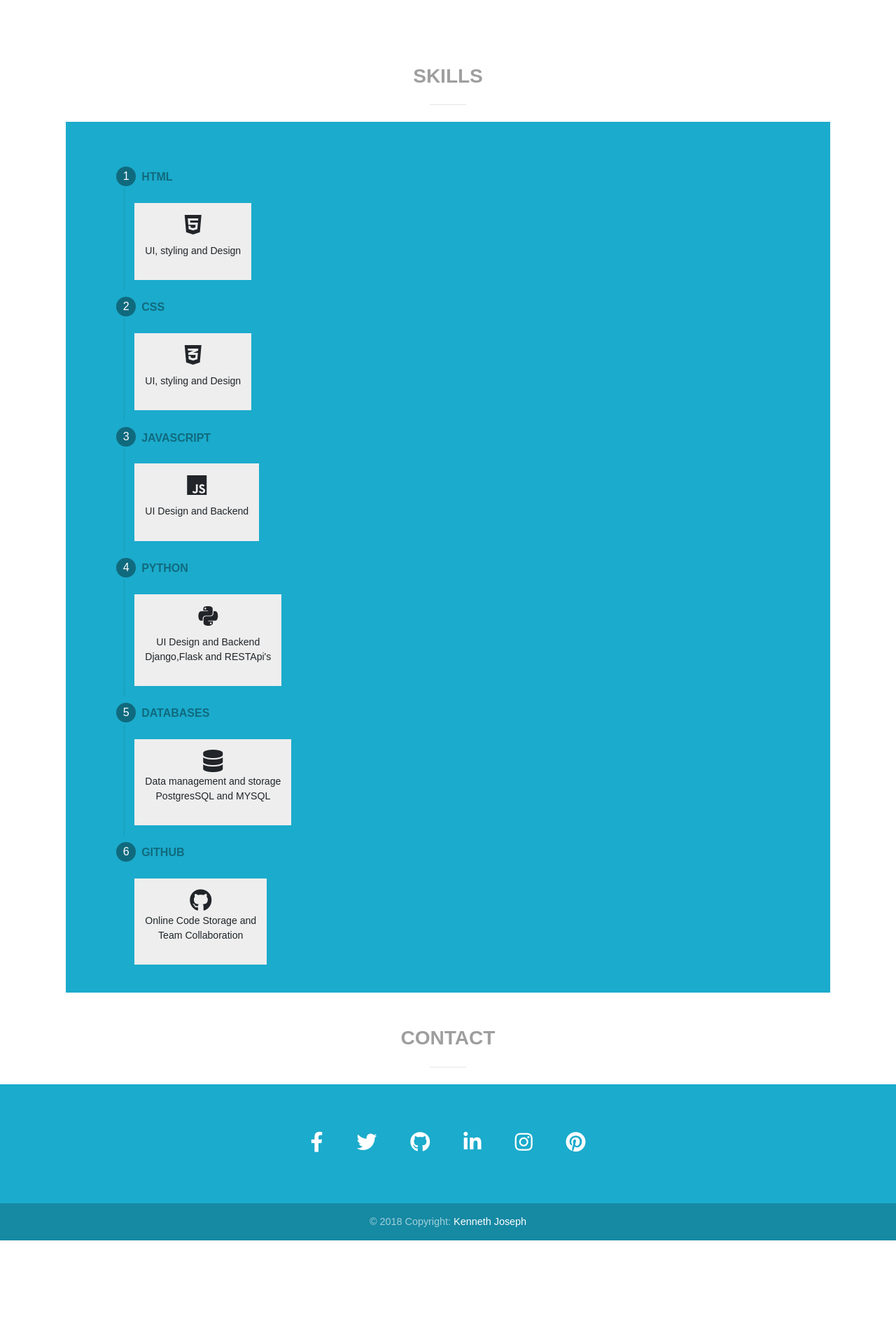
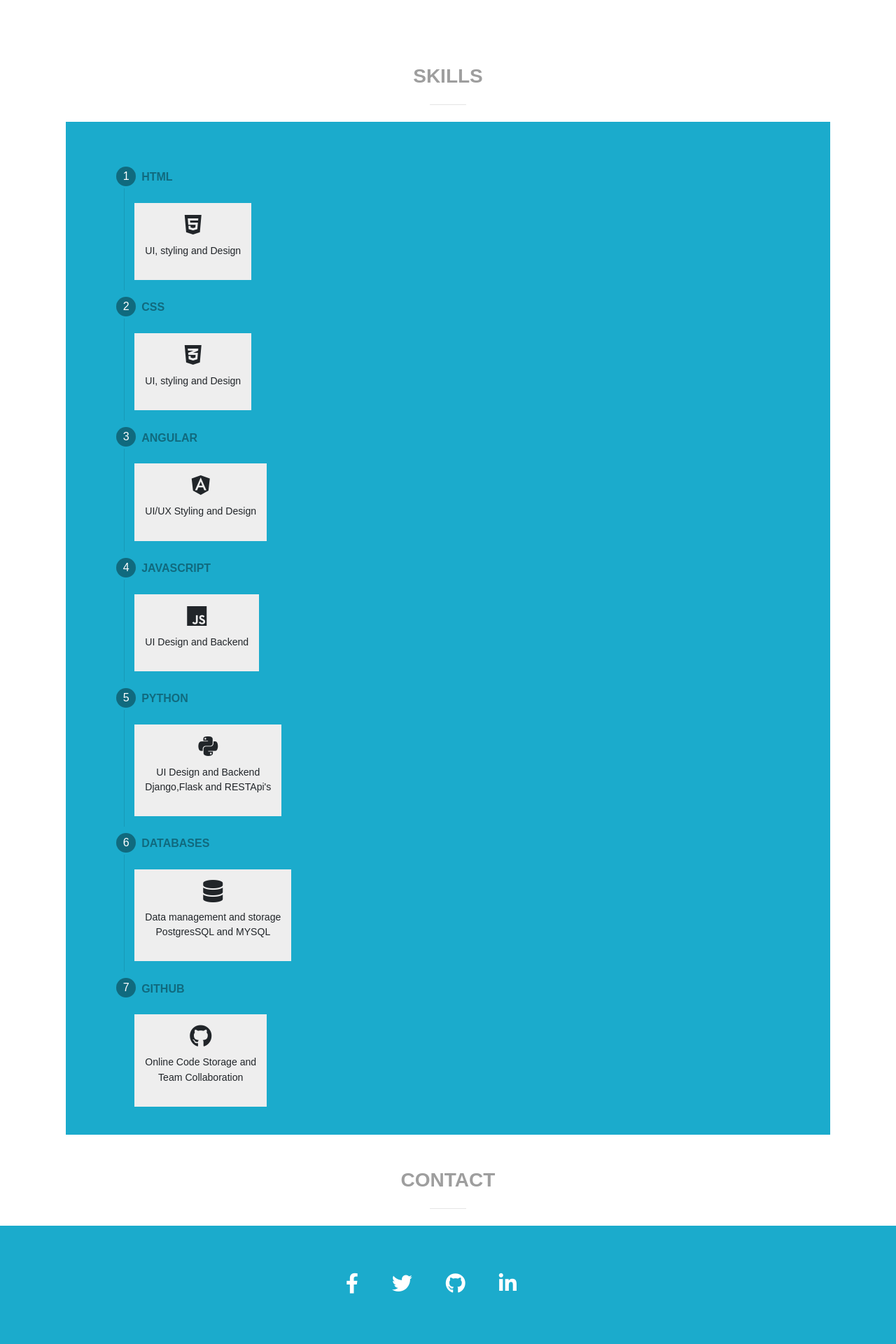
Before and after one commit to Kenneth-joseph/kentportfolio, a Django app: template folio/templates/home.html in a window 1280 px wide. Shown: the part 2000-3920 px from the top of the page at 70% size. Before the commit the page ends 3772 px from the top, so only its background shows below. Run offline with Django 3.2, Linux system fonts and the light colour scheme; the template is opened without the code that fills it, so the values that code supplies are empty; some libraries are stand-ins or nearby versions; some web fonts are replaced.

Commit message:
made changes

```diff
--- a/folio/templates/home.html
+++ b/folio/templates/home.html
@@ -261,6 +261,64 @@
 				</div>
 			</div>
 		</div>
+	  <!--blog--->
+
+	  <div class="modal fade" id="blog" tabindex="-1" role="dialog" aria-labelledby="exampleModalLabel" aria-hidden="true">
+			<div class="modal-dialog modal-lg modal-dialog-centered" role="document">
+				<div class="modal-content">
+					<div class="modal-body p-0">
+						<button type="button" class="close" data-dismiss="modal" aria-label="Close">
+							<span aria-hidden="true">&times;</span>
+						</button>
+
+						<!-- Grid row -->
+						<div class="row">
+
+							<!-- Grid column -->
+							<div class="col-md-6 py-5 pl-5">
+
+								<h5 class="font-weight-normal mb-3">THE BLOG</h5>
+
+								<p class="text-muted">Welcome to the to the awards page, this is a platform where people get to share their, there latest blogs with the world and uses can read.</p>
+
+								<ul class="list-unstyled font-small mt-5">
+
+                                    <li>
+										<p class="text-uppercase mb-2"><strong>Note</strong></p>
+										<p class="text-muted mb-4">The above project is still in the development process looking forward to completion soon</p>
+									</li>
+
+									<li>
+										<p class="text-uppercase mb-2"><strong>Technologies Used</strong></p>
+										<p class="text-muted mb-4"> Mdbootstrap, HTML, CSS, Javascript,Python/Django,Postgres Database</p>
+									</li>
+
+									<li>
+										<p class="text-uppercase mb-2"><strong>visit the site</strong></p>
+										<a href="">THE BLOG</a>
+									</li>
+								</ul>
+
+							</div>
+							<!-- Grid column -->
+
+							<!-- Grid column -->
+							<div class="col-md-6">
+
+								<div class="view rounded-right">
+									<img class="img-fluid" src="" alt="Sample image">
+								</div>
+
+							</div>
+							<!-- Grid column -->
+
+						</div>
+						<!-- Grid row -->
+
+					</div>
+				</div>
+			</div>
+		</div>
 	  <!--END-->
 <h3 class="font-weight-bold text-center grey-text text-uppercase large mb-4 mt-5" id="portfolio">portfolio</h3>
 <hr class="w-header my-4">
@@ -378,7 +436,7 @@
           <div class="col-md-12 col-lg-4">
 
             <!-- Card -->
-            <a class="card hoverable mb-4" data-toggle="modal" data-target="#basicExampleModal">
+            <a class="card hoverable mb-4" data-toggle="modal" data-target="#blog">
 
               <!-- Card image -->
               <img class="card-img-top" src="static/images/blog.png" alt="Card image cap">
@@ -495,11 +553,21 @@
                <p class="pt-2">UI, styling and Design</p>
 		  </div>
       </li>
-
-      <!-- Third Step -->
+  <!-- Third Step -->
+		  <li>
+        <a href="#!">
+          <span class="circle">3</span>
+          <span class="label font-weight-bold">ANGULAR</span>
+        </a>
+		  <div class="step-content grey lighten-3">
+			<i class="fab fa-angular fa-2x"></i>
+			  <p class="pt-2"> UI/UX Styling and Design</p>
+		  </div>
+      </li>
+      <!-- Fourth Step -->
       <li class="">
         <a href="#!">
-          <span class="circle">3</span>
+          <span class="circle">4</span>
           <span class="label font-weight-bold"> JAVASCRIPT </span>
         </a>
 		  <div class="step-content grey lighten-3">
@@ -508,10 +576,10 @@
 		  </div>
       </li>
 
-      <!-- Fourth Step -->
+    <!-- Fifth  step -->
       <li>
         <a href="#!">
-          <span class="circle">4</span>
+          <span class="circle">5</span>
           <span class="label font-weight-bold">PYTHON</span>
         </a>
 		  <div class="step-content grey lighten-3">
@@ -520,33 +588,47 @@
 		  </div>
       </li>
 
-		 <!-- Fifth  step -->
+		  <!-- Sixth  step -->
 		 <li>
         <a href="#!">
-          <span class="circle">5</span>
+          <span class="circle">6</span>
           <span class="label font-weight-bold">DATABASES</span>
         </a>
 		  <div class="step-content grey lighten-3">
 			<i class="fas fa-database fa-2x"></i>
-			  <p class="">Data management and storage</br>
+			  <p class="pt-2">Data management and storage</br>
 			  PostgresSQL and MYSQL</p>
 		  </div>
       </li>
 
-		 <!-- Sixth  step -->
 
 
+<!--- seventh step --->
 		 <li>
         <a href="#!">
-          <span class="circle">6</span>
+          <span class="circle">7</span>
           <span class="label font-weight-bold">GITHUB</span>
         </a>
 		  <div class="step-content grey lighten-3">
 			<i class="fab fa-github fa-2x"></i>
-			  <p>Online Code Storage and</br>
+			  <p class="pt-2">Online Code Storage and</br>
 			  Team Collaboration</p>
 		  </div>
       </li>
+
+
+
+
+<!--		  <li>-->
+<!--        <a href="#!">-->
+<!--          <span class="circle">7</span>-->
+<!--          <span class="label font-weight-bold">ANGULAR</span>-->
+<!--        </a>-->
+<!--		  <div class="step-content grey lighten-3">-->
+<!--			<i class="fab fa-angular fa-2x"></i>-->
+<!--			  <p> UI/UX Design</p>-->
+<!--		  </div>-->
+<!--      </li>-->
 
     </ul>
 		  </div>
@@ -586,7 +668,7 @@
           <a class="tw-ic">
             <i class="fab fa-twitter fa-lg white-text mr-md-5 mr-3 fa-2x"> </i>
           </a>
-          <!-- Google +-->
+          <!-- Github +-->
           <a class="gplus-ic" href="https://github.com/Kenneth-joseph">
             <i class="fab fa-github fa-lg white-text mr-md-5 mr-3 fa-2x"> </i>
           </a>
@@ -595,13 +677,8 @@
             <i class="fab fa-linkedin-in fa-lg white-text mr-md-5 mr-3 fa-2x"> </i>
           </a>
           <!--Instagram-->
-          <a class="ins-ic">
-            <i class="fab fa-instagram fa-lg white-text mr-md-5 mr-3 fa-2x"> </i>
-          </a>
-          <!--Pinterest-->
-          <a class="pin-ic">
-            <i class="fab fa-pinterest fa-lg white-text fa-2x"> </i>
-          </a>
+
+
         </div>
       </div>
       <!-- Grid column -->
@@ -613,7 +690,7 @@
   <!-- Footer Elements -->
 
   <!-- Copyright -->
-  <div class="footer-copyright text-center py-3">© 2018 Copyright:
+  <div class="footer-copyright text-center py-3">© 2020 Copyright:
     <a href="https://mdbootstrap.com/education/bootstrap/"> Kenneth Joseph</a>
   </div>
   <!-- Copyright -->
--- a/folio/templates/navbar.html
+++ b/folio/templates/navbar.html
@@ -36,7 +36,7 @@
     </div>
     <h6 class="text-center mt-3 font-weight-light grt1">
         <p id="grt">HI</p>
-        My name is Kenneth . O . Joseph, A full-stuck developer, Welcome to my portfolio
+        My name is Kenneth . O . Joseph, A full-stack developer, Welcome to my portfolio
     </h6>
   </div>
 
```
Also changed, not shown: 2 other files.
